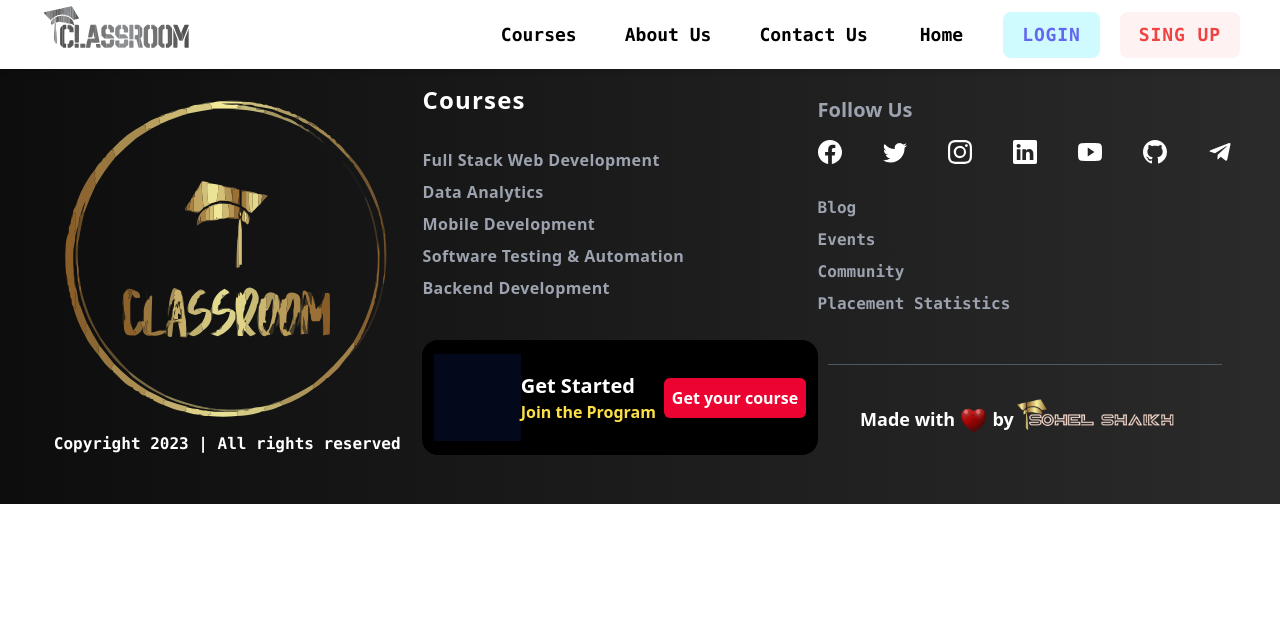
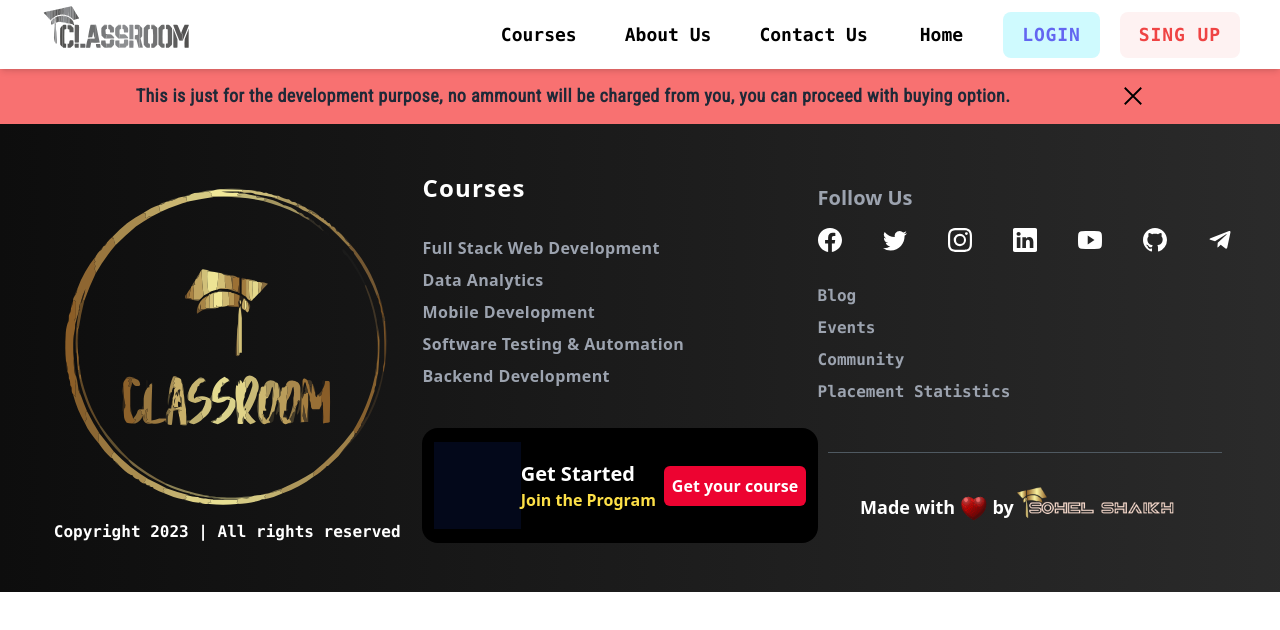
Before and after one commit to Sohel-786/LMS, a React (Vite) app in the folder client/: page /checkout in a window 1280 px wide. Shown: the top 630 px of the page. Built offline with nearby package versions, Linux system fonts and the light colour scheme.

Commit message:
Working On Payment Gateway

```diff
--- a/client/src/pages/Subscribe/Checkout.jsx
+++ b/client/src/pages/Subscribe/Checkout.jsx
@@ -1,13 +1,39 @@
+import { useEffect } from "react";
 import HomeLayout from "../../layouts/HomeLayout";
+import { GrClose } from "react-icons/gr";
 
-function Checkout(){
-    return(
-        <HomeLayout>
-            <div>
+function Checkout() {
 
-            </div>
-        </HomeLayout>
-    )
+  useEffect(() => {
+    const id = setTimeout(() =>{
+        const notice = document.getElementById('notice');
+        notice.style.height = '56px';
+
+    }, 2000)
+
+    return () => {
+        clearTimeout(id);
+    }
+  }, []);
+
+  return (
+    <HomeLayout>
+      <div className="w-full flex sm:pt-8">
+
+        <div id='notice' className="flex justify-center items-center w-full h-0 px-4 bg-red-400 transition-all ease-in-out duration-500">
+          <p id='notice_p' className="font-roboto font-bold tracking-wide sm:text-lg text-center mr-28">
+            This is just for the development purpose, no ammount will be charged
+            from you, you can proceed with buying option.
+          </p>
+          <GrClose id="notice_close" onClick={() => {
+            const notice = document.getElementById('notice');
+            notice.style.height = '0px';
+          }} size={"22px"} className="cursor-pointer " />
+        </div>
+
+      </div>
+    </HomeLayout>
+  );
 }
 
 export default Checkout;
--- a/client/tailwind.config.js
+++ b/client/tailwind.config.js
@@ -21,6 +21,9 @@ export default {
         poppins: "'Poppins', sans-serif",
         slab: "'Roboto Slab', serif",
       },
+      transitionProperty : {
+        notice : 'height'
+      }
     },
   },
   plugins: [require("@tailwindcss/forms"), require("daisyui")],
```
